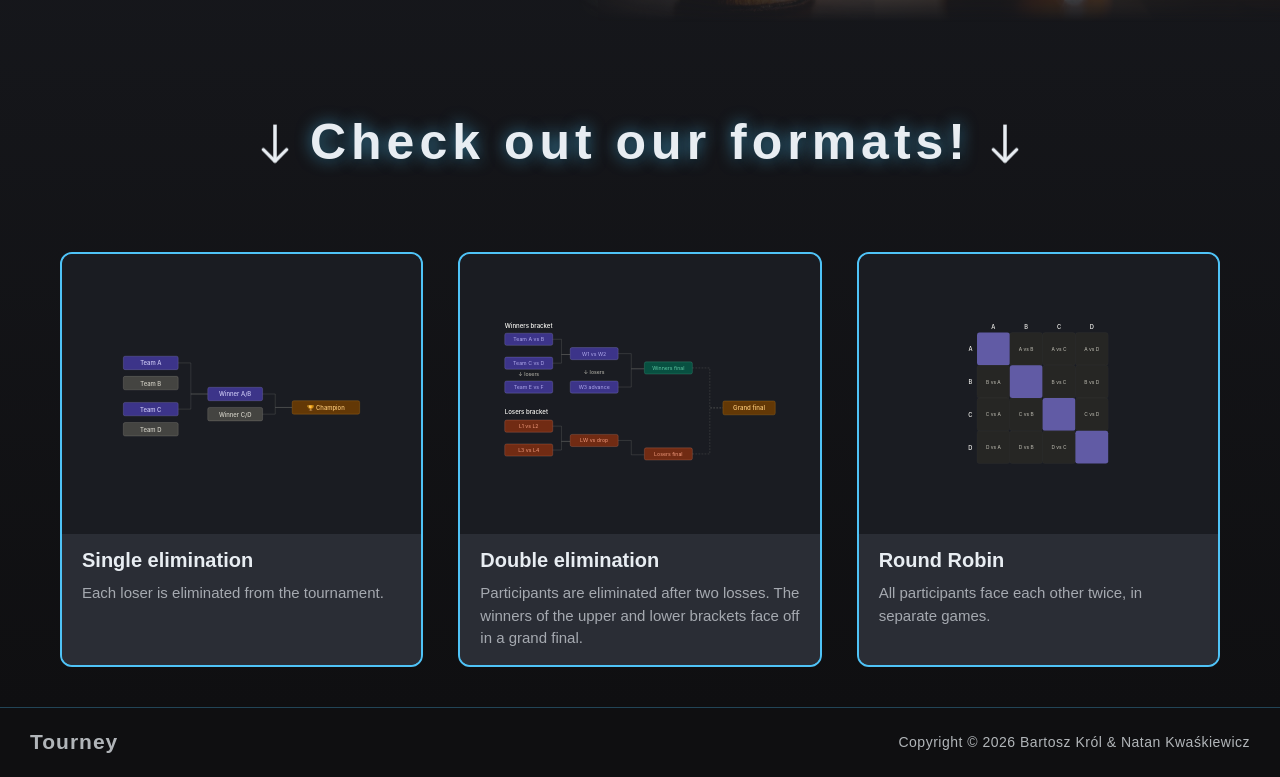
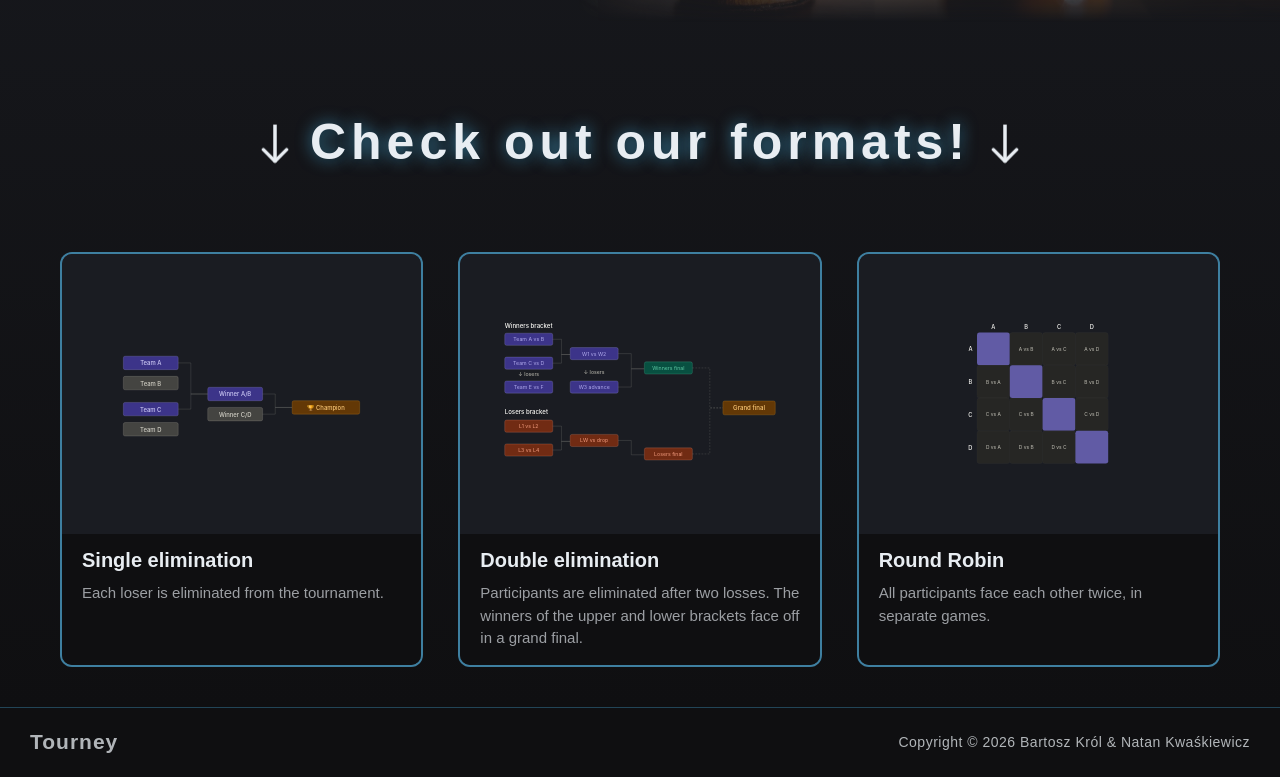
Before and after one commit to NatanKwaskiewicz/Generator_drabinek_turniejowych, a React (Vite) app: page / in a window 1280 px wide. Shown: the part 568-1345 px from the top of the page. Built offline with nearby package versions, Linux system fonts and the light colour scheme.

Commit message:
minor styling adjustments

```diff
--- a/src/frontend/components/Format/Format.module.scss
+++ b/src/frontend/components/Format/Format.module.scss
@@ -14,7 +14,7 @@ $dark-grey: #1a1c22;
     transition:
         transform 0.3s ease,
         box-shadow 0.3s ease;
-    border: 2px solid $blue;
+    border: 2px solid rgba($blue, 0.55);
 
     &:hover {
         transform: translateY(-5px);
@@ -36,7 +36,7 @@ $dark-grey: #1a1c22;
     }
 
     &Info {
-        background-color: $grey;
+        background-color: $black;
         padding: 1.5rem 2rem;
         flex: 1;
         display: flex;
```
